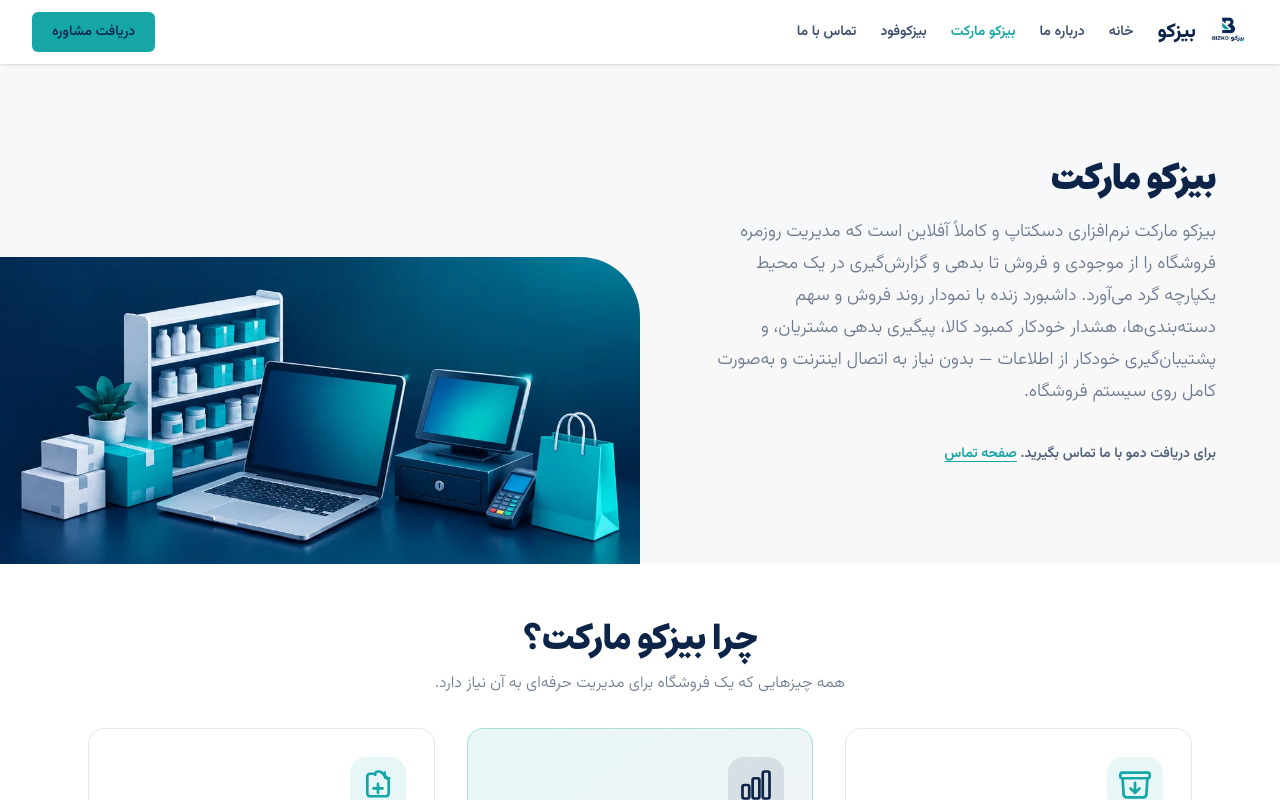
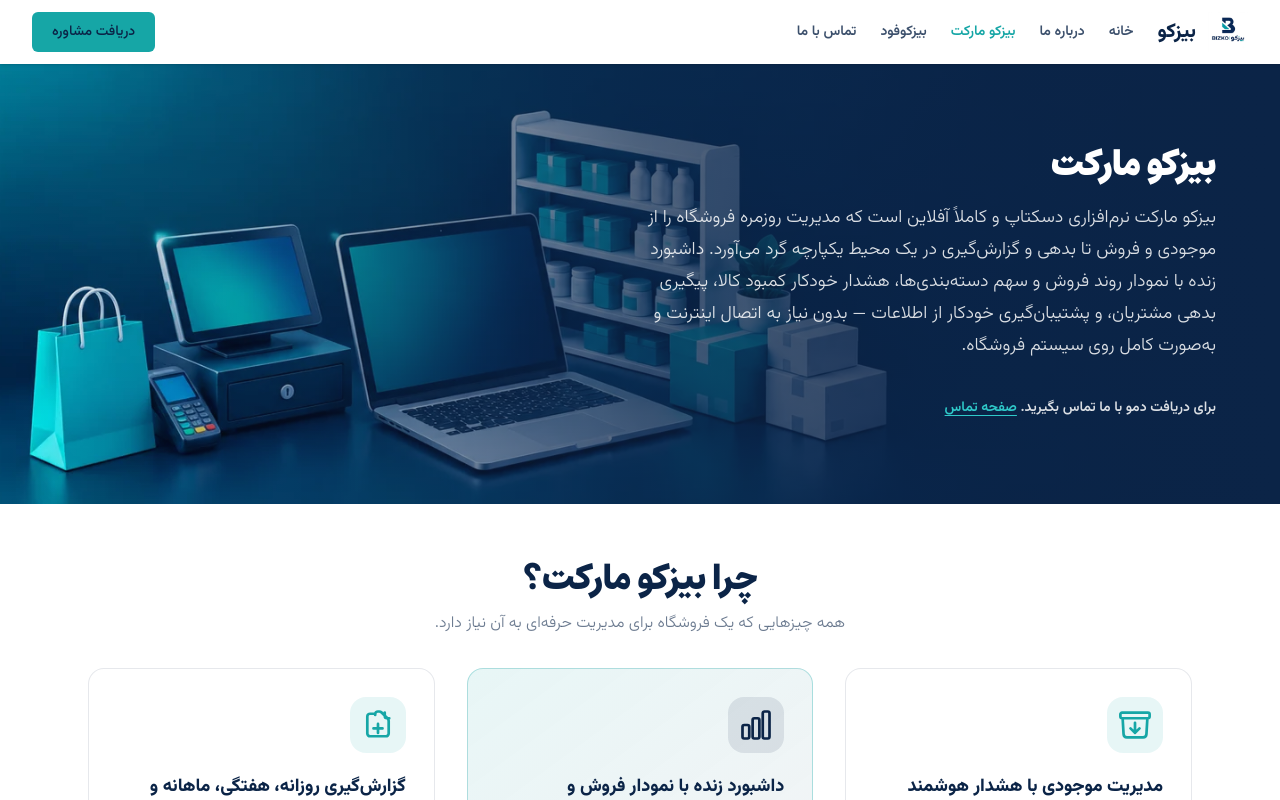
Before and after one commit to alirahnama09-hash/bizko-website, a Next.js app: page /bizko-market in a window 1280 px wide. Shown: the top 800 px of the page. Built offline with nearby package versions, Linux system fonts and the light colour scheme.

Commit message:
refactor: redesign product hero as full-width navy section with background illustration

```diff
--- a/app/bizcofood/page.tsx
+++ b/app/bizcofood/page.tsx
@@ -95,13 +95,28 @@
 export default function BizcofoodPage() {
   return (
     <>
-      <section className="overflow-hidden bg-bizko-navy/[0.03] sm:grid sm:grid-cols-2 sm:items-center">
-        <div className="p-8 md:p-12 lg:px-16 lg:py-24">
-          <div className="mx-auto max-w-xl text-center sm:order-1 sm:text-right" data-aos="fade-right" data-aos-duration="700">
-            <h1 className="font-heading text-2xl font-black tracking-tight text-bizko-navy md:text-4xl">
+      <section className="relative flex flex-col overflow-hidden bg-bizko-navy sm:h-[300px] sm:flex-row sm:items-center md:h-[360px] lg:h-[440px]">
+        <div className="relative h-[220px] w-full overflow-hidden sm:absolute sm:inset-0 sm:h-full">
+          <Image
+            src="/bizcofood-hero.webp"
+            alt=""
+            width={1586}
+            height={496}
+            priority
+            sizes="100vw"
+            className="h-full w-full scale-x-[-1] object-cover object-right"
+          />
+        </div>
+        <div
+          aria-hidden="true"
+          className="pointer-events-none absolute inset-0 bg-gradient-to-l from-bizko-navy via-bizko-navy/70 to-transparent"
+        />
+        <div className="relative z-10 w-full px-6 py-8 sm:py-0 sm:px-16">
+          <div className="mx-auto max-w-xl text-center sm:mx-0 sm:text-right" data-aos="fade-right" data-aos-duration="700">
+            <h1 className="font-heading text-2xl font-black tracking-tight text-white md:text-4xl">
               بیزکوفود
             </h1>
-            <p className="mt-4 text-base font-light leading-8 text-bizko-navy/60 md:text-lg">
+            <p className="mt-4 text-base font-light leading-8 text-white/85 md:text-lg">
               بیزکوفود نرم‌افزاری جامع و تخصصی برای اداره کافه و رستوران است
               — از سفارش‌گیری و مدیریت میزها تا صندوق، انبار مواد اولیه،
               باشگاه مشتریان وفادار و محاسبه دقیق سود و زیان. مدیریت پرسنل و
@@ -118,17 +133,6 @@
             </div>
           </div>
         </div>
-        <Image
-          src="/bizcofood-hero.webp"
-          alt="نرم‌افزار مدیریت کافه و رستوران بیزکوفود روی تبلت همراه با وسایل کافه و رستوران"
-          width={1586}
-          height={496}
-          priority
-          sizes="(min-width: 640px) 50vw, 100vw"
-          data-aos="fade-left"
-          data-aos-duration="700"
-          className="h-full w-full object-cover object-right sm:order-2 sm:h-[calc(100%-2rem)] sm:max-h-[24vw] sm:self-end sm:rounded-ss-[30px] md:h-[calc(100%-4rem)] md:rounded-ss-[60px]"
-        />
       </section>
 
       <section className="mx-auto w-full max-w-6xl px-4 py-10 sm:px-6 sm:py-14">
--- a/app/bizko-market/page.tsx
+++ b/app/bizko-market/page.tsx
@@ -98,13 +98,28 @@
 export default function BizkoMarketPage() {
   return (
     <>
-      <section className="overflow-hidden bg-bizko-navy/[0.03] sm:grid sm:grid-cols-2 sm:items-center">
-        <div className="p-8 md:p-12 lg:px-16 lg:py-24">
-          <div className="mx-auto max-w-xl text-center sm:order-1 sm:text-right" data-aos="fade-right" data-aos-duration="700">
-            <h1 className="font-heading text-2xl font-black tracking-tight text-bizko-navy md:text-4xl">
+      <section className="relative flex flex-col overflow-hidden bg-bizko-navy sm:h-[300px] sm:flex-row sm:items-center md:h-[360px] lg:h-[440px]">
+        <div className="relative h-[220px] w-full overflow-hidden sm:absolute sm:inset-0 sm:h-full">
+          <Image
+            src="/bizko-market-hero.webp"
+            alt=""
+            width={1586}
+            height={494}
+            priority
+            sizes="100vw"
+            className="h-full w-full scale-x-[-1] object-cover object-right"
+          />
+        </div>
+        <div
+          aria-hidden="true"
+          className="pointer-events-none absolute inset-0 bg-gradient-to-l from-bizko-navy via-bizko-navy/70 to-transparent"
+        />
+        <div className="relative z-10 w-full px-6 py-8 sm:py-0 sm:px-16">
+          <div className="mx-auto max-w-xl text-center sm:mx-0 sm:text-right" data-aos="fade-right" data-aos-duration="700">
+            <h1 className="font-heading text-2xl font-black tracking-tight text-white md:text-4xl">
               بیزکو مارکت
             </h1>
-            <p className="mt-4 text-base font-light leading-8 text-bizko-navy/60 md:text-lg">
+            <p className="mt-4 text-base font-light leading-8 text-white/85 md:text-lg">
               بیزکو مارکت نرم‌افزاری دسکتاپ و کاملاً آفلاین است که مدیریت
               روزمره فروشگاه را از موجودی و فروش تا بدهی و گزارش‌گیری در یک
               محیط یکپارچه گرد می‌آورد. داشبورد زنده با نمودار روند فروش و سهم
@@ -121,11 +136,11 @@
                   دریافت دمو
                 </Link>
               ) : (
-                <p className="text-sm font-semibold leading-7 text-bizko-navy/70">
+                <p className="text-sm font-semibold leading-7 text-white/85">
                   برای دریافت دمو با ما تماس بگیرید.{" "}
                   <Link
                     href="/contact"
-                    className="text-bizko-teal underline underline-offset-4 transition-colors hover:text-bizko-teal-light"
+                    className="text-bizko-teal-light underline underline-offset-4 transition-colors hover:text-bizko-teal"
                   >
                     صفحه تماس
                   </Link>
@@ -134,17 +149,6 @@
             </div>
           </div>
         </div>
-        <Image
-          src="/bizko-market-hero.webp"
-          alt="نرم‌افزار مدیریت فروشگاه بیزکو مارکت روی لپ‌تاپ همراه با وسایل فروشگاه"
-          width={1586}
-          height={494}
-          priority
-          sizes="(min-width: 640px) 50vw, 100vw"
-          data-aos="fade-left"
-          data-aos-duration="700"
-          className="h-full w-full object-cover object-right sm:order-2 sm:h-[calc(100%-2rem)] sm:max-h-[24vw] sm:self-end sm:rounded-ss-[30px] md:h-[calc(100%-4rem)] md:rounded-ss-[60px]"
-        />
       </section>
 
       <section className="mx-auto w-full max-w-6xl px-4 py-10 sm:px-6 sm:py-14">
```
